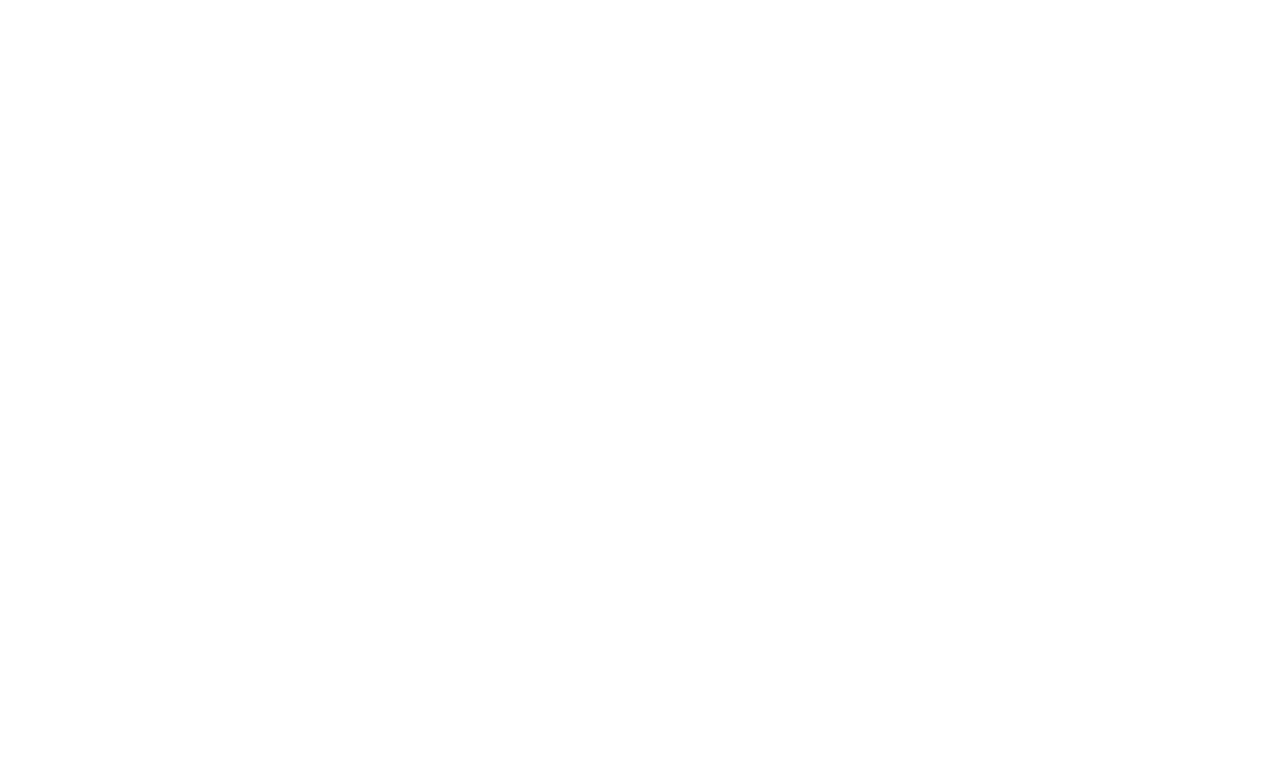
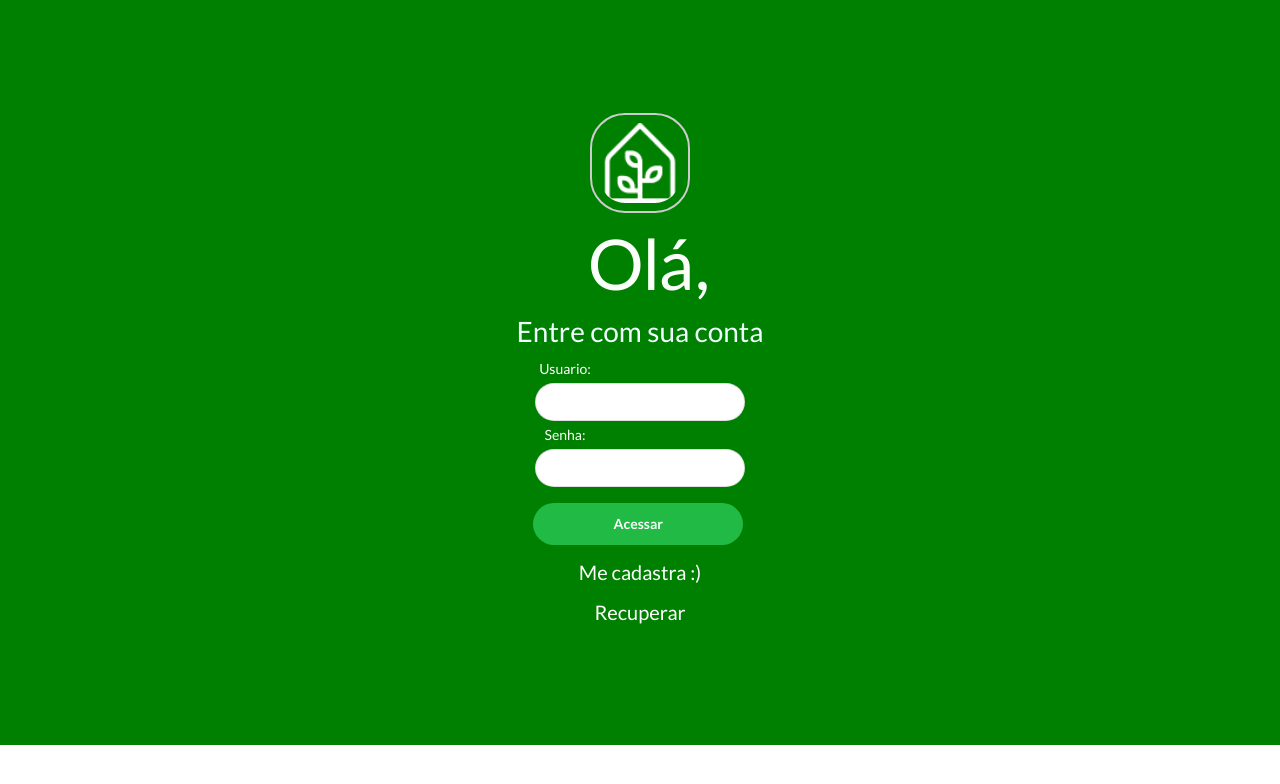
Before and after one commit to MarllonCampos/TCC-Faculdade, a React (Create React App) app in the folder front-end/: page /login-estufas in a window 1280 px wide. Shown: the top 784 px of the page. Built offline with nearby package versions, Linux system fonts and the light colour scheme.

Commit message:
Login Estufa
criação da pasta e arquivo index e  styled

```diff
--- a/front-end/src/App.js
+++ b/front-end/src/App.js
@@ -13,6 +13,7 @@
 import ListEstufas from './pages/ListEstufas'
 import CadastroEstufas from './pages/ListEstufas'
 import EstufaAtiva from './pages/EstufaAtiva';
+import LoginEstufa from './pages/LoginEstufa'
 
 function App() {
   return (
@@ -22,6 +23,7 @@
         <Route path="/list-estufas" component={ListEstufas} />
         <Route path="/estufa-ativa" component={EstufaAtiva} />
         <Route path="/cadastro-estufas" component={CadastroEstufas} />
+        <Route path="/login-estufas" component={LoginEstufa} />
       </Switch>
     </Router>
   );
--- a/front-end/src/components/Title/Title.css
+++ b/front-end/src/components/Title/Title.css
@@ -7,6 +7,7 @@
     font-size: 2rem;
     font-weight: 400;
     color: azure;
+    text-align: center;
 }
 .textoG {
 
@@ -16,4 +17,5 @@
     margin-left: 18px;
     margin-bottom: 0.00em;
     font-size: 5em;
+    text-align: center;
   }
--- a/front-end/src/components/Title/index.jsx
+++ b/front-end/src/components/Title/index.jsx
@@ -7,6 +7,7 @@
     <div className="Title">
         <p className="textoG">Olá, </p>
         <h3>{props.title}</h3>
+        <label>{props.textInput}</label>
     </div>
 )
 
--- a/front-end/src/components/button/Button.css
+++ b/front-end/src/components/button/Button.css
@@ -1,10 +1,13 @@
 .ui.button {
     border-radius: 8em;
-    width: 8em;
-    height: 2em;
+    width: 15em;
+    height: 3em;
     margin-bottom: 0.5em;
     margin-top: 0.8em;
+
+
   }
   .font{
     margin-bottom: 1em;
+
   }
--- a/front-end/src/components/login.js
+++ b/front-end/src/components/login.js
@@ -1,5 +1,6 @@
 import React, { useState } from 'react'
-import Title from "./Title"
+
+import Title from "./title/index"
 import Button from './button/Button'
 import Input from "./input/input"
 import { FontAwesomeIcon } from '@fortawesome/react-fontawesome'
@@ -20,7 +21,7 @@
                 <img class="image3" src={plantar}
                     />
 
-                <Title title="Faça seu login" />
+
                 <Input tipo="texto" nome="usuario" icon="user icon" />
                 <Input tipo="password" nome="senha" icon="lock icon" />
                 <div>
--- a/front-end/src/components/title/Title.css
+++ b/front-end/src/components/title/Title.css
@@ -7,6 +7,7 @@
     font-size: 2rem;
     font-weight: 400;
     color: azure;
+    text-align: center;
 }
 .textoG {
 
@@ -16,4 +17,5 @@
     margin-left: 18px;
     margin-bottom: 0.00em;
     font-size: 5em;
+    text-align: center;
   }
--- a/front-end/src/pages/EstufaAtiva/index.js
+++ b/front-end/src/pages/EstufaAtiva/index.js
@@ -1,10 +1,11 @@
 import React from 'react';
 import { CardConteiner, Conteiner, ImageHorta } from "./styles"
 import Header from '../../components/Header'
-import Title from '../../components/Title'
+import Title from '../../components/title/index'
 import CardStatus from '../../components/cardDetalhe'
 import FotoHorta from '../../components/horta.jpg'
-
+import { FontAwesomeIcon } from '@fortawesome/react-fontawesome'
+import { faLightbulb, faFan, faWater } from '@fortawesome/free-solid-svg-icons'
 function EstufaAtiva() {
     return (
         <>
@@ -13,9 +14,9 @@
             <Title title="Estufa Jão" />
             <ImageHorta src={FotoHorta}/>
             <CardConteiner>
-                 <CardStatus cor="red" tipo="Banana" corIcon="red" iconess="" ativos="Ativo" quant="10"/>
-                 <CardStatus cor="red" tipo="Banana" corIcon="red" iconess="" ativos="Ativo" quant="10"/>
-                 <CardStatus cor="red" tipo="Banana" corIcon="red" iconess="" ativos="Ativo" quant="10"/>
+                 <CardStatus cor="red" tipo="Banana" corIcon="red" iconess={"faFan"} ativos="Ativo" quant="10"/>
+                 <CardStatus cor="red" tipo="Banana" corIcon="green" iconess={faFan} ativos="Ativo" quant="10"/>
+                 <CardStatus cor="red" tipo="Banana" corIcon="yellow" iconess="" ativos="Ativo" quant="10"/>
             </CardConteiner>
         </Conteiner>
         </>
--- /dev/null
+++ b/front-end/src/pages/LoginEstufa/index.js
@@ -0,0 +1,77 @@
+import React, { useState } from 'react';
+import { Conteiner, Icon, Label, A } from "./styles"
+import Title from '../../components/title/index'
+import LoginIcon from '../../components/loginIcon.png'
+import Input from '../../components/input/input'
+import Button from '../../components/button/Button'
+
+
+function LoginEstufa() {
+    const [login, setLogin] = useState(1)
+    if (login === 1)
+        return (
+            <>
+                <Conteiner>
+                    <Icon src={LoginIcon} />
+                    <Title title="Entre com sua conta" />
+                    <Label>Usuario:</Label>
+                    <Input />
+                    <Label>Senha:</Label>
+                    <Input />
+                    <Button button="Acessar" />
+                    <A
+                        onClick={() => setLogin(2)}>
+                        Me cadastra :)
+                </A>
+
+                    <A onClick={() => setLogin(3)}
+
+                    >
+                        Recuperar
+                </A>
+                </Conteiner>
+            </>
+        )
+    if (login === 2) {
+        return (
+            <>
+               <Conteiner>
+                <Icon src={LoginIcon} />
+                <Title title="Faça seu Cadastro" />
+                <Label>Usuario:</Label>
+                <Input />
+                <Label>Senha:</Label>
+                <Input />
+                <Label>Confirme senha:</Label>
+                <Input />
+                <Label>Email:</Label>
+                <Input />
+                <Button button="Acessar"  onClick={() => setLogin(1)}/>
+
+            </Conteiner>
+            </>
+        )
+    }
+    if (login === 3) {
+        return (
+            <>
+                <Conteiner>
+                <Icon src={LoginIcon} />
+                <Title title="Faça seu Cadastro" />
+                <Label>Usuario:</Label>
+                <Input />
+                <Label>Senha:</Label>
+                <Input />
+                <Label>Confirme senha:</Label>
+                <Input />
+                <Label>Email:</Label>
+                <Input />
+                <Button button="Acessar"  onClick={() => setLogin(1)}/>
+
+            </Conteiner>
+            </>
+        )
+    }
+
+}
+export default LoginEstufa;
--- /dev/null
+++ b/front-end/src/pages/LoginEstufa/styles.js
@@ -0,0 +1,32 @@
+import styled from 'styled-components';
+
+export const Conteiner = styled.div`
+    background-color: green;
+    display:flex;
+    flex-direction:column;
+    align-items:center;
+    justify-content: center;
+    min-height:calc(100vh - 55px);
+
+
+`;
+export const Icon = styled.img`
+
+  border-radius: 35%;
+  width: 100px;
+  border: 2px solid #ccc;
+  padding: 8px;
+`;
+export const Label = styled.label`
+
+  color: white;
+  margin-right: 150px ;
+ position:relative;
+
+`;
+
+export const A = styled.a`
+  padding: 10px;
+ color: white;
+ font-size: 20px;
+`;
```
Also changed, not shown: front-end/src/components/title/Title.jsx (deleted, +0 -13 lines), front-end/src/components/loginIcon.png (added).
